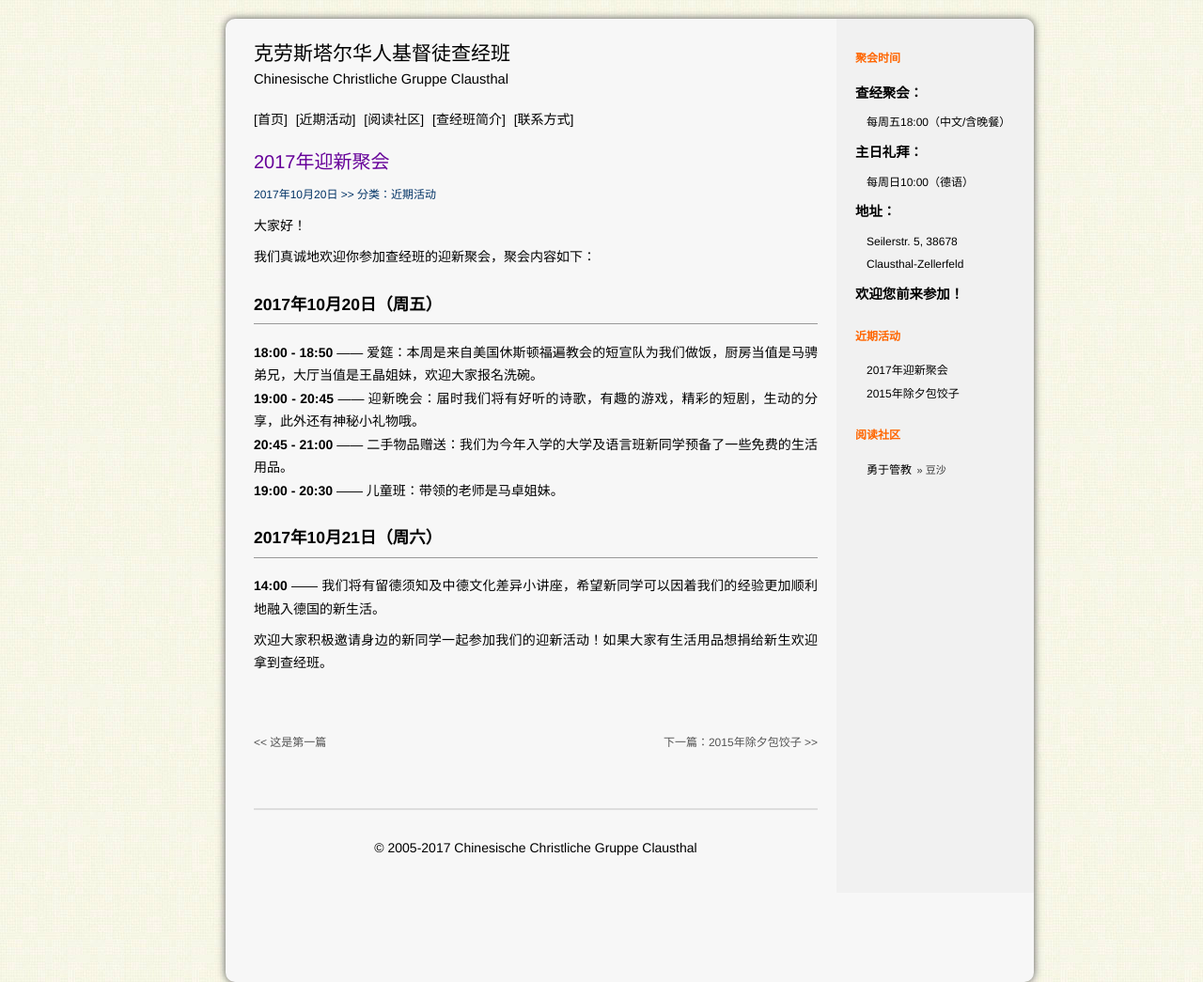
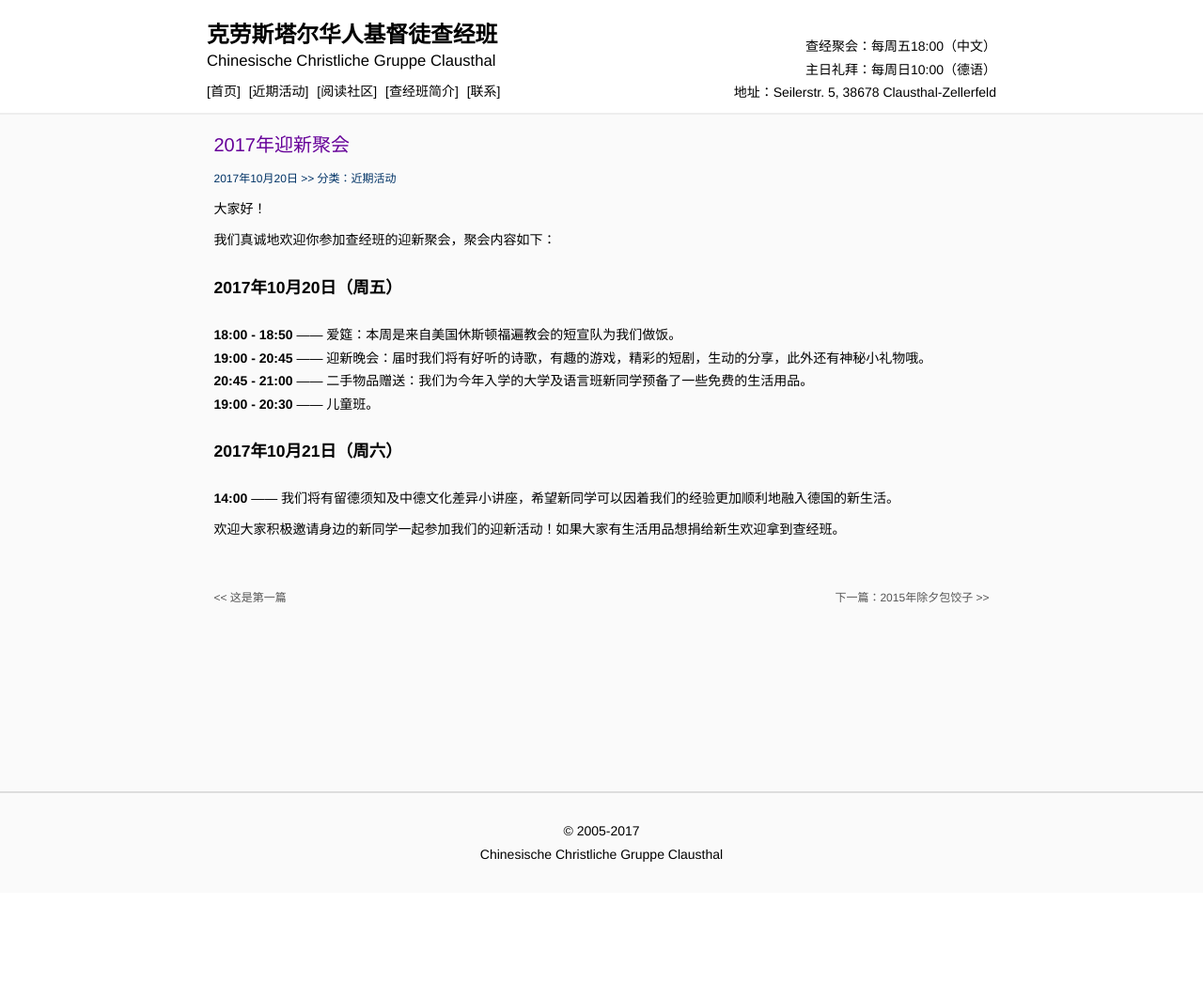
Before and after one commit to ccgc/ccgc.github.io, a Jekyll site: the page built from _posts/2017-10-20-welcome-day-ccgc.md, in a window 1280 px wide. Shown: the whole page at 94% size. Built offline with Jekyll 4.4.1, drawn with Linux system fonts in a browser that asks for light colours; after the commit the page ends 950 px from its top, so only the background shows below that.

Commit message:
初步完成

```diff
--- a/_includes/info.html
+++ b/_includes/info.html
@@ -1,8 +1,3 @@
-<h1>聚会时间</h1>
-<h2>查经聚会：</h2>
-<p>每周五18:00（中文/含晚餐）</p>
-<h2>主日礼拜：</h2>
-<p>每周日10:00（德语）</p>
-<h2>地址：</h2>
-<p>Seilerstr. 5, 38678<br />Clausthal-Zellerfeld</p>
-<h2>欢迎您前来参加！</h2>
+<p>查经聚会：每周五18:00（中文）<br />
+主日礼拜：每周日10:00（德语）<br />
+地址：Seilerstr. 5, 38678 Clausthal-Zellerfeld</p>
--- a/_layouts/default.html
+++ b/_layouts/default.html
@@ -22,63 +22,43 @@
 </head>
 
 <body>
-<div class="site" id="top">
-
-	<!-- 返回顶部
-	<div>
-		<script type="text/javascript">
-			$(document).ready(function(){
-				$(".backToTop").click(function(){
-					$("html,body").animate({scrollTop: $("#top").offset().top}, 400);
-				});
-			});
-		</script>
-		<button class="backToTop" type="button"></button>
-	</div> -->
+<div class="site">
 
 	<!-- 主页面 -->
-	<div class="main">
-		<!-- 标题或logo -->
+	<div class="header">
+		<div class="header_content">
 			<div class="title">
-			克劳斯塔尔华人基督徒查经班<br /><span>Chinesische Christliche Gruppe Clausthal</span>
+				<!-- 标题/logo -->
+				<div class="name">
+					<b>克劳斯塔尔华人基督徒查经班</b><br /><span>Chinesische Christliche Gruppe Clausthal</span>
 				</div>
 				<!-- 导航菜单 -->
 				<div class="navbar">
 					<a href="{{ site.baseurl }}/">[首页]</a>
 					<a href="{{ site.baseurl }}/news">[近期活动]</a>
 					<a href="{{ site.baseurl }}/review">[阅读社区]</a>
-			<a href="{{ site.baseurl }}/about">[查经班简介]</a>
-			<a href="{{ site.baseurl }}/contact">[联系方式]</a>
+					<a href="{{ site.baseurl }}/about.html">[查经班简介]</a>
+					<a href="{{ site.baseurl }}/contact.html">[联系]</a>
 					<a href=""></a>
 				</div>
+				<div clas="clearFloat"></div>
+			</div>
+
+			<div class="info">{% include info.html %}</div>
+
+			<div clas="clearFloat"></div>
+		</div>
+	</div><!-- end header -->
+
+	<div class="main">
 		<!-- 正文 -->
 		<div class="content">{{ content }}</div>
-		<div class="footer">
-			<p>© 2005-2017 Chinesische Christliche Gruppe Clausthal</p>
-
-		</div>
+		<!-- 侧边信息栏 -->
 	</div><!-- end main -->
 
-	<!-- 侧边信息栏 -->
-	<div class="sidebar">
-		<div class="sidebar_component">{% include info.html %}</div>
-		<div class="sidebar_component">
-			<h1>近期活动</h1>
-			<ul>{% for post in site.categories.news limit:3 %}
-				<li><a href="{{ site.baseurl }}{{ post.url }}">{{ post.title }}</a></li>
-			{% endfor %}</ul>
-		</div>
-		<div class="sidebar_component">
-			<h1>阅读社区</h1>
-			<ul>{% for post in site.categories.review limit:5 %}
-				<li><a href="{{ site.baseurl }}{{ post.url }}">{{ post.title }}</a>{% if post.author %}<span>&raquo; {{ post.author }}</span>{% endif %}</li>
-			{% endfor %}</ul>
-		</div>
-		<div class=""></div>
-	</div>
-
-	<!-- 清除浮动 -->
-	<div class="clearFloat"></div>
+	<div class="footer">
+		<p>© 2005-2017<br />Chinesische Christliche Gruppe Clausthal</p>
+	</div><!-- end footer -->
 
 </div>
 </body>
--- a/_posts/2017-10-20-welcome-day-ccgc.md
+++ b/_posts/2017-10-20-welcome-day-ccgc.md
@@ -11,10 +11,10 @@ tag:
 
 # 2017年10月20日（周五）
 
-**18:00 - 18:50** —— 爱筵：本周是来自美国休斯顿福遍教会的短宣队为我们做饭，厨房当值是马骋弟兄，大厅当值是王晶姐妹，欢迎大家报名洗碗。
+**18:00 - 18:50** —— 爱筵：本周是来自美国休斯顿福遍教会的短宣队为我们做饭。
 **19:00 - 20:45** —— 迎新晚会：届时我们将有好听的诗歌，有趣的游戏，精彩的短剧，生动的分享，此外还有神秘小礼物哦。
 **20:45 - 21:00** —— 二手物品赠送：我们为今年入学的大学及语言班新同学预备了一些免费的生活用品。
-**19:00 - 20:30** —— 儿童班：带领的老师是马卓姐妹。
+**19:00 - 20:30** —— 儿童班。
 
 # 2017年10月21日（周六）
 
--- a/assets/css/main.css
+++ b/assets/css/main.css
@@ -1,6 +1,18 @@
+@charset "utf-8";
+
 /*****************************************************************************/
 /*
-/* Common
+/* site
+/*  |- header
+/*  |   |- header_content
+/*  |   |  |- title
+/*  |   |      |- name
+/*  |   |      |- narvbar
+/*  |   |  |- info
+/*  |- main
+/*  |   |- content
+/*  |   |  |- { content }
+/*  |- footer
 /*
 /*****************************************************************************/
 
@@ -8,19 +20,19 @@
 * {
 	margin: 0;
 	padding: 0;
-	border:0px;
+	border: 0;
 }
 html, body {
 	width: auto;
-	height:100%;
+	height: 100%;
 }
 html {
-	background:url(../img/bodyBg.jpg) repeat fixed;
-	padding:0px 0px 2em 60px;
+	background-color: #fff;
+	padding: 0 0 1em 0;
 }
 body {
-	margin:0 auto;
-	padding:0px;
+	margin: 0 auto;
+	padding: 0;
 	font: 14px \5FAE\8F6F\96C5\9ED1, \534E\6587\9ED1\4F53, Helvetica, Arial, sans-serif;
 	text-align: center;
 }
@@ -31,14 +43,14 @@ h1 {
 	margin-bottom: 1em;
 }
 p {
-	margin: .6em 0;
+	margin: 0.6em 0;
 }
 a {
 	color: #000;
-	text-decoration:none;
+	text-decoration: none;
 }
 a:hover {
-	text-decoration:underline;
+	text-decoration: underline;
 }
 hr {
     border: 0;
@@ -67,240 +79,156 @@ blockquote p {
 }
 button {
 	font: 13px \5FAE\8F6F\96C5\9ED1, \534E\6587\9ED1\4F53, Helvetica, Arial, sans-serif;
-	cursor:pointer;
-	background:none;
-	border:none;
-	outline:none;
+	cursor: pointer;
+	background: none;
+	border: none;
+	outline: none;
 }
+
 /*****************************************************************************/
 /*
-/* Site
+/* SITE
+/*  |- header
+/*  |   |- header_content
+/*  |   |  |- title
+/*  |   |      |- name
+/*  |   |      |- narvbar
+/*  |   |  |- info
+/*  |- main
+/*  |   |- content
+/*  |   |  |- { content }
+/*  |- footer
 /*
 /*****************************************************************************/
 .site {
-	background:#f7f7f7;
-	text-align: justify;
-	width: 860px;
-	margin: 20px auto 30px auto;
+	min-width: 350px;
+	width: auto;
+	margin: 0 auto;
 	line-height: 1.75em;
-	box-shadow:#555 0px 0px 8px;
-	border-radius:10px;
-	-moz-border-radius:10px;
+	background-color: #fafafa;
 }
-.backToTop {
+.clearFloat {
+	clear: both;
+	width: 0;
+	height: 0;
+	font-size: 1px;
+	line-height: 0;
 }
-/* main */
-.main {
-	width:600px;
-	margin-left:30px;
-	margin-top:25px;
-	min-height:1000px;
-	float:left;
+
+/*****************************************************************************/
+/*
+/* site
+/*  |- HEADER
+/*  |   |- header_content
+/*  |   |  |- title
+/*  |   |      |- name
+/*  |   |      |- narvbar
+/*  |   |  |- info
+/*  |- main
+/*  |   |- content
+/*  |   |  |- { content }
+/*  |- footer
+/*
+/*****************************************************************************/
+.header {
+	padding: 25px 15px 10px 15px;
+	border-bottom: 2px solid #eee;
+	text-align: left;
+	background-color: #fff;
 }
-.main img {
-	max-width:95%;
+@media screen and (min-width: 700px) {
+	.header_content {
+		max-width: 840px;
+		margin: 0 auto 10px auto;
+		height: 75px;
+	}
+	.title {
+		max-width: 50%;
+		height: 75px;
+		float: left;
+	}
+	.info {
+		max-width: 50%;
+		float: right;
+		text-align: right;
+		padding-top: 4px;
+	}
 }
-.title {
-	height:60px;
-	font-size:1.5em;
-	min-height:50px;
+@media screen and (max-width: 700px) {
+	.header_content {
+		max-width: 840px;
+		margin: 0 auto 10px auto;
+	}
+	.title {
+
+	}
+	.info {
+		margin-top: 20px;
+	}
 }
-.title span {
+.name {
+	min-height: 60px;
+	font-size: 1.7em;
+}
+.name span {
 	font-size:0.7em;
 }
 .navbar {
-	margin:10px 0 20px 0;
+	text-align: left;
 }
 .navbar a {
-	margin-right:5px;
+	margin-right: 5px;
+}
+
+/*****************************************************************************/
+/*
+/* site
+/*  |- header
+/*  |   |- header_content
+/*  |   |  |- title
+/*  |   |      |- name
+/*  |   |      |- narvbar
+/*  |   |  |- info
+/*  |- MAIN
+/*  |   |- content
+/*  |   |  |- { content }
+/*  |- footer
+/*
+/*****************************************************************************/
+.main {
+	max-width: 840px;
+	clear: both;
+	padding-left: 15px;
+	margin: 0 auto;
+	text-align: left;
 }
 .content {
-	min-height:700px;
-}
-/* footer */
-.footer {
-	min-height:100px;
-	text-align:center;
-	border-top:2px solid #ddd;
-	padding:20px 0;
-}
-/* sidebar */
-.sidebar {
-	background:#f1f1f1;
-	width:190px;
-	margin-left:20px;
-	padding-top:30px;
-	padding-left:20px;
-	min-height:900px;
-	float:left;
-	border-radius:0 10px 0 0;
-	font-size:12px;
-}
-.sidebar h1 {
-	color:#F60;
-	font-size:12px;
-}
-.sidebar p {
-	margin-left:1em;
-}
-.sidebar li {
-	list-style:none;
-	margin-left:1em;
-}
-.sidebar span {
-	color:#333;
-	font-size:11px;
-	margin-left:0.5em;
-}
-.sidebar_component {
-	margin-bottom:20px;
-}
-/* others */
-.clearFloat {
-	clear:both;
-	width:0px;
-	height:0px;
-	font-size:1px;
-	line-height:0px;
+	padding: 20px 15px 0 0;
+	min-height: 700px;
 }
 .meta {
 	color: #aaa;
 }
 
-
 /*****************************************************************************/
 /*
-/* index
+/* site
+/*  |- header
+/*  |   |- header_content
+/*  |   |  |- title
+/*  |   |      |- name
+/*  |   |      |- narvbar
+/*  |   |  |- info
+/*  |- main
+/*  |   |- content
+/*  |   |  |- { content }
+/*  |- FOOTER
 /*
 /*****************************************************************************/
-.index h1 {
-	font-size:150%;
-	margin:2em 0 1em 0;
-	padding-bottom:8px;
-	border-bottom: 1px solid #999;
-	text-shadow:#f3f3f3 1px 1px 0px;
-}
-.recent_post {
-
-}
-.recent_review {
-
-}
-
-
-
-/*****************************************************************************/
-/*
-/* Post
-/*
-/*****************************************************************************/
-.post_title {
-	color:#609;
-	font-size:20px;
-}
-.post_title a {
-	color:#609;
-	text-decoration:none;
-}
-.post_title a:hover {
-	text-decoration:underline;
-}
-.post_meta {
-	padding-top:10px;
-}
-.post_meta a {
-	text-decoration:none;
-	color:#036;
-}
-.post_meta a:hover {
-	text-decoration:underline;
-}
-.post_meta span {
-	color:#036;
-	font-size:12px;
-}
-.post_meta img {
-	width:11px;
-	padding:0px 0px 0px 3px;
-}
-.post_meta button {
-	color:#363;
-	font-size:12px;
-	padding-left:2px;
-}
-.post_meta button:hover {
-	text-decoration:underline;
-}
-.post_content h1 {
-	font-size:125%;
-	margin:1.5em 0 1em 0;
-	padding-bottom:8px;
-	border-bottom: 1px solid #999;
-	text-shadow:#f3f3f3 1px 1px 0px;
-}
-.post_content h2 {
-	font-size:110%;
-	margin-top:1.5em;
-	text-shadow:#f3f3f3 1px 1px 0px;
-}
-.post_content h3, h4, h5, h6 {
-	font-size:100%;
-	margin:0;
-	margin:0.75em 0;
-	text-shadow:#f3f3f3 1px 1px 0px;
-}
-.post_content {
-	text-align:justify;
-	text-justify:inter-ideograph;
-	margin-bottom:40px;
-}
-.post_content a {
-	text-decoration:none;
-	color:#c00;
-}
-.post_content a:hover {
-	text-decoration:underline;
-}
-.post_content ul {
-	margin-left: 2em;
-}
-.post_content ol {
-	margin-left: 2em;
-}
-.post_content img {
-	max-width: 95%;
-	border:#777 1px solid;
-	border-radius:2px;
-	-moz-border-radius:2px;
-	padding:0px;
-	box-shadow:#555 3px 2px 5px;
-	margin:0 0 .8em 0;
-}
-.post_content td {
-	padding-right:1.5em;
-}
-.post_content embed {
-	margin:10px 0;
-}
-.post_links {
-	padding:10px 0px 10px 0px;
-	color:#555;
-	font-size:12px;
-}
-.post_links a {
-	text-decoration:none;
-	color:#555;
-}
-.post_links a:hover {
-	text-decoration:underline;
-}
-.post_links_next {
-	float:left;
-	padding:10px 0px 15px 0px;
-}
-.post_links_pre {
-	float:right;
-	padding:10px 0px 15px 0px;
+.footer {
+	text-align: center;
+	border-top: 2px solid #ddd;
+	padding: 20px 0;
 }
 
 
@@ -314,66 +242,186 @@ button {
 
 /*****************************************************************************/
 /*
+/* index
+/*
+/*****************************************************************************/
+
+
+/*****************************************************************************/
+/*
+/* Post
+/*
+/*****************************************************************************/
+.post_title {
+	color: #609;
+	font-size: 20px;
+}
+.post_title a {
+	color: #609;
+	text-decoration: none;
+}
+.post_title a:hover {
+	text-decoration: underline;
+}
+.post_meta {
+	padding-top: 10px;
+}
+.post_meta a {
+	text-decoration: none;
+	color: #036;
+}
+.post_meta a:hover {
+	text-decoration: underline;
+}
+.post_meta span {
+	color: #036;
+	font-size: 12px;
+}
+.post_meta img {
+	width: 11px;
+	padding: 0px 0px 0px 3px;
+}
+.post_meta button {
+	color: #363;
+	font-size: 12px;
+	padding-left: 2px;
+}
+.post_meta button:hover {
+	text-decoration: underline;
+}
+.post_content h1 {
+	font-size: 125%;
+	margin: 1.5em 0 1em 0;
+	padding-bottom: 8px;
+	text-shadow: #f3f3f3 1px 1px 0px;
+}
+.post_content h2 {
+	font-size: 110%;
+	margin-top: 1.5em;
+	text-shadow: #f3f3f3 1px 1px 0px;
+}
+.post_content h3, h4, h5, h6 {
+	font-size: 100%;
+	margin: 0;
+	margin: 0.75em 0;
+	text-shadow: #f3f3f3 1px 1px 0px;
+}
+.post_content {
+	text-align: justify;
+	text-justify: inter-ideograph;
+	padding-bottom: 30px;
+}
+.post_content a {
+	text-decoration: none;
+	color: #c00;
+}
+.post_content a:hover {
+	text-decoration: underline;
+}
+.post_content ul {
+	margin-left: 2em;
+}
+.post_content ol {
+	margin-left: 2em;
+}
+.post_content img {
+	max-width: 95%;
+	border: #777 1px solid;
+	border-radius: 2px;
+	-moz-border-radius: 2px;
+	padding: 0;
+	box-shadow: #555 3px 2px 5px;
+	margin: 0 0 .8em 0;
+}
+.post_content td {
+	padding-right: 1.5em;
+}
+.post_content embed {
+	margin: 10px 0;
+}
+.post_links {
+	min-height: 45px;
+	color: #555;
+	font-size: 12px;
+}
+.post_links a {
+	text-decoration: none;
+	color: #555;
+}
+.post_links a:hover {
+	text-decoration: underline;
+}
+.post_links_next {
+	float: left;
+	padding: 10px 0px 15px 0px;
+}
+.post_links_pre {
+	float: right;
+	padding: 10px 0px 15px 0px;
+}
+
+/*****************************************************************************/
+/*
 /* archive list
 /*
 /*****************************************************************************/
 
 .archive_taglist {
-	clear:both;
-	padding-top:0.5em;
-	padding-right:20px;
+	clear: both;
+	padding-top: 0.5em;
+	padding-right: 20px;
 }
 .archive_taglist li {
-	display:inline-block;
-	list-style:none;
-	margin-right:1em;
+	display: inline-block;
+	list-style: none;
+	margin-right: 1em;
 }
 .archive_taglist img {
-	width:11px;
-	margin-right:4px;
+	width: 11px;
+	margin-right: 4px;
 }
 .archive_taglist a {
-	color:#000;
-	text-decoration:none;
+	color: #000;
+	text-decoration: none;
 }
 .archive_taglist a:hover {
-	text-decoration:underline;
+	text-decoration: underline;
 }
 .archive_taglist button {
-	font-size:14px;
+	font-size: 14px;
 }
 .archive_taglist button:hover {
 	text-shadow: 0px 1px 1px #aaa;
 }
 .archive_postlist {
-	width:98%;
-	float:left;
-	margin-top:5px;
+	width: 98%;
+	float: left;
+	margin-top: 5px;
 }
 .archive_postlist a {
-	color:#F63;
-	text-decoration:none;
+	color: #F63;
+	text-decoration: none;
 }
 .archive_postlist a:hover {
-	text-decoration:underline;
+	text-decoration: underline;
 }
 .archive_postlist li {
-	list-style:none;
-	margin:5px 0px;
+	list-style: none;
+	margin: 5px 0px;
 	line-height: 2em;
-	list-style:none;
+	list-style: none;
 }
 .archive_postlist span {
-	color:#000;
+	color: #000;
 	font-size: 85%;
 }
 .archive_postlist h1 {
-	height:1.8em;
-	margin:1.5em 0 0.8em 0;
-	font-size:100%;
-	font-style:normal;
-	font-weight:normal;
-	border-bottom:1px solid #ccc;
+	height: 1.8em;
+	margin: 1.5em 0 0.8em 0;
+	font-size: 100%;
+	font-style: normal;
+	font-weight: normal;
+	border-bottom: 1px solid #ccc;
 }
 .archive_postlist .post_date {
 	font-family: Monaco, "Courier New", monospace;
@@ -384,19 +432,9 @@ button {
 .archive_postlist .post_bookname {
 	float:right;
 }
-.archive_postlist .gotoTop {
-	font-size:75%;
-	float:right;
-	padding:0px 10px;
-	margin-top:-30px;
-	margin-right:-10px;
-}
-.archive_postlist .gotoTop:hover {
-	text-shadow: 0px 1px 1px #aaa;
-}
 .archive_postlist .tag_size {
 	color: #000;
-	margin-left:.5em;
+	margin-left: 0.5em;
 }
 
 
@@ -406,31 +444,21 @@ button {
 /*
 /*****************************************************************************/
 
-.news_header_content {
-	width:520px;
-}
-
 
 .news_header {
-	width:auto;
-	border: 1px dashed #666;
-	padding:15px;
-	font-size:12px;
-
+	width: auto;
 }
-
-
 .news_header_content_with_img {
-	width:58%;
-	float:left;
+	width: 58%;
+	float: left;
 }
 .news_header_img img {
-	float:right;
-	width:40%;
-	border:1px solid #999;
-	border-radius:5px;
-	-moz-border-radius:5px;
+	float: right;
+	width: 40%;
+	border: 1px solid #999;
+	border-radius: 5px;
+	-moz-border-radius: 5px;
 }
 .news_header_content_without_img {
-	width:100%;
+	width: 100%;
 }
--- a/contact/index.html
+++ /dev/null
@@ -1,5 +0,0 @@
----
-layout: default
-title: 阅读社区
-excerpt:
----
--- a/news/index.html
+++ b/news/index.html
@@ -1,6 +1,6 @@
 ---
 layout: default
-title:
+title: 近期活动
 excerpt:
 ---
 <div class="news">
```
Also changed, not shown: _includes/index_bible.html (deleted, +0 -10 lines), about.md (renamed from about/index.html, +1 -1 lines), contact.md (added, +18 -0 lines). Lines whose indentation alone changed are shown as unchanged.
